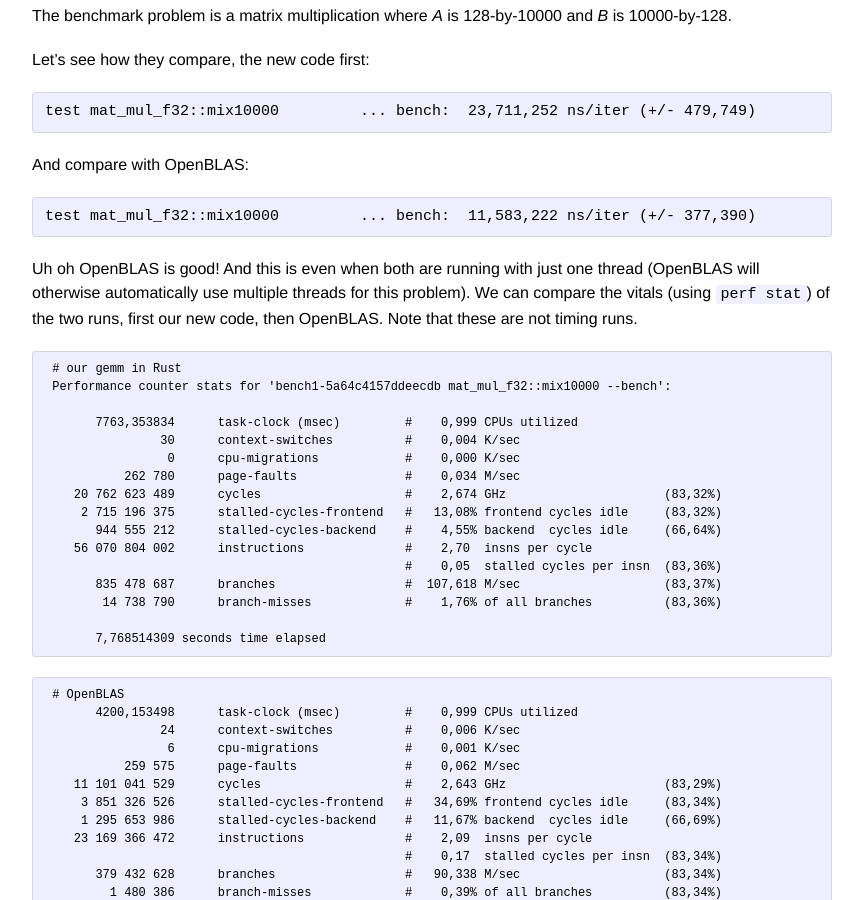
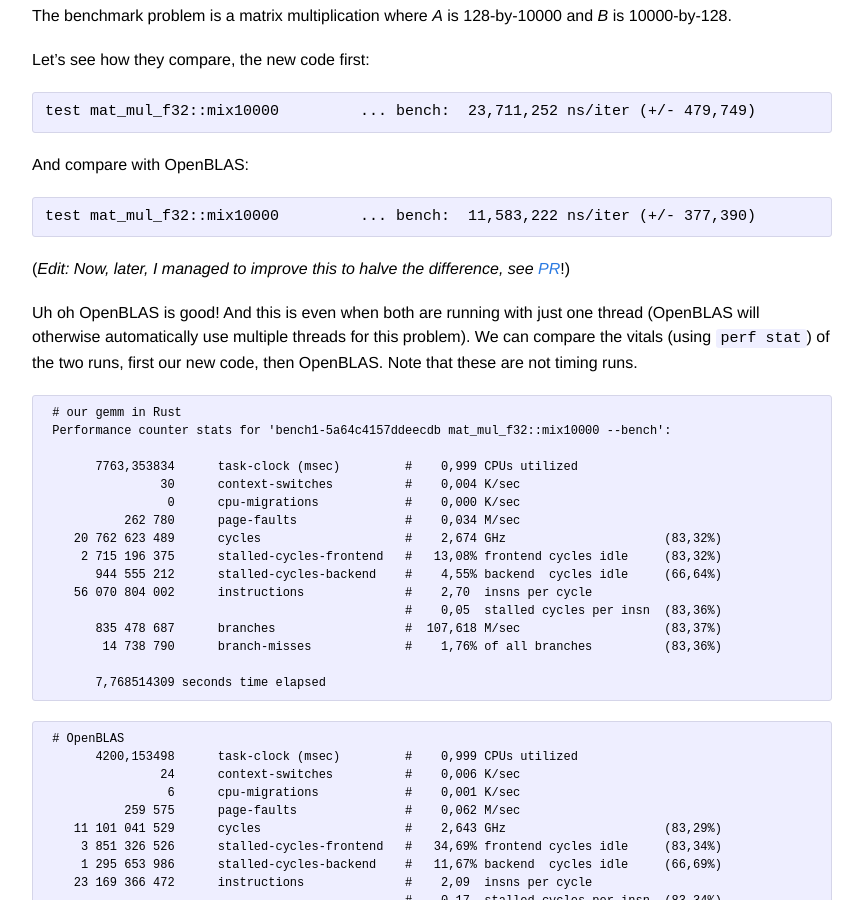
Before and after one commit to bluss/bluss.github.io, a Jekyll site: the page built from _posts/2016-03-28-a-gemmed-rabbit-hole.markdown, in a window 1280 px wide and 900 px high, scrolled down 3010 px. Shown: the whole window, without its empty margins (208-1071 px from the left). Built offline with Jekyll 4.4.1, drawn with Linux system fonts in a browser that asks for light colours.

Commit message:
Link to PR #1

```diff
--- a/_posts/2016-03-28-a-gemmed-rabbit-hole.markdown
+++ b/_posts/2016-03-28-a-gemmed-rabbit-hole.markdown
@@ -178,6 +178,10 @@
 test mat_mul_f32::mix10000         ... bench:  11,583,222 ns/iter (+/- 377,390)
 </pre>
 
+(*Edit: Now, later, I managed to improve this to halve the difference, see [PR][pr]*!)
+
+[pr]: https://github.com/bluss/matrixmultiply/pull/1
+
 Uh oh OpenBLAS is good! And this is even when both are running with just one thread
 (OpenBLAS will otherwise automatically use multiple threads for this problem).
 We can compare the vitals (using `perf stat`) of the two runs, first our new
```
